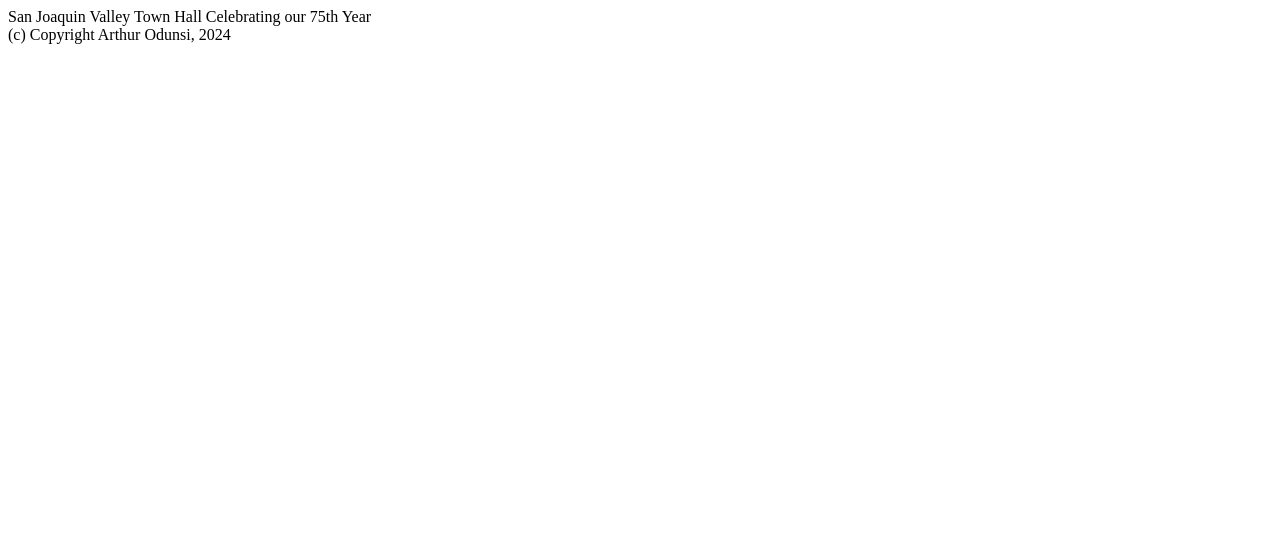
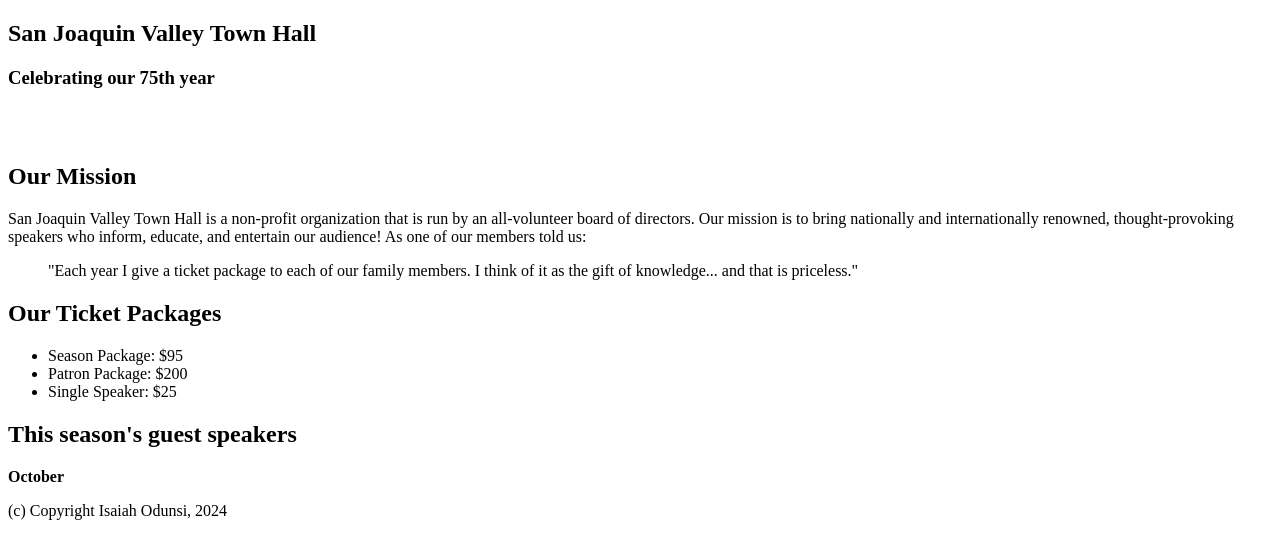
Before and after one commit to iodunsi/A05, a plain HTML site: page index.html in a window 1280 px wide. Drawn offline with Linux system fonts and the light colour scheme.

Commit message:
homepage changes

```diff
--- a/index.html
+++ b/index.html
@@ -7,16 +7,43 @@
 	<link rel="shortcut icon" href="images/favicon.ico">
 </head>
 
+
 <body>
 	<header>
-		San Joaquin Valley Town Hall
-		Celebrating our 75th Year
+	<h2>San Joaquin Valley Town Hall</h2>
 	</header>
+	<h3>Celebrating our 75th year</h1>
+	<br>
+	<br>
+
+	<h2>Our Mission</h2>
+	<p>  San Joaquin Valley Town Hall is a non-profit organization that is run by an all-volunteer board of directors.
+        Our mission is to bring nationally and internationally renowned, thought-provoking speakers who inform, educate,
+        and entertain our audience! As one of our members told us:
+	</p>
+
+	<blockquote>
+        "Each year I give a ticket package to each of our family members. I think of it as the gift of knowledge... and
+        that is priceless."
+    </blockquote>
+
+
+	<h2>Our Ticket Packages</h2>
+    <ul>
+        <li>Season Package: $95</li>
+        <li>Patron Package: $200</li>
+        <li>Single Speaker: $25</li>
+    </ul>
+
+	<h2>This season's guest speakers</h2>
+    <p><strong>October</strong><br>
+
+
 	<main>
 
 	</main>
 	<footer>
-		(c) Copyright Arthur Odunsi, 2024
+		(c) Copyright Isaiah Odunsi, 2024
 	</footer>
 </body>
 </html>
```
